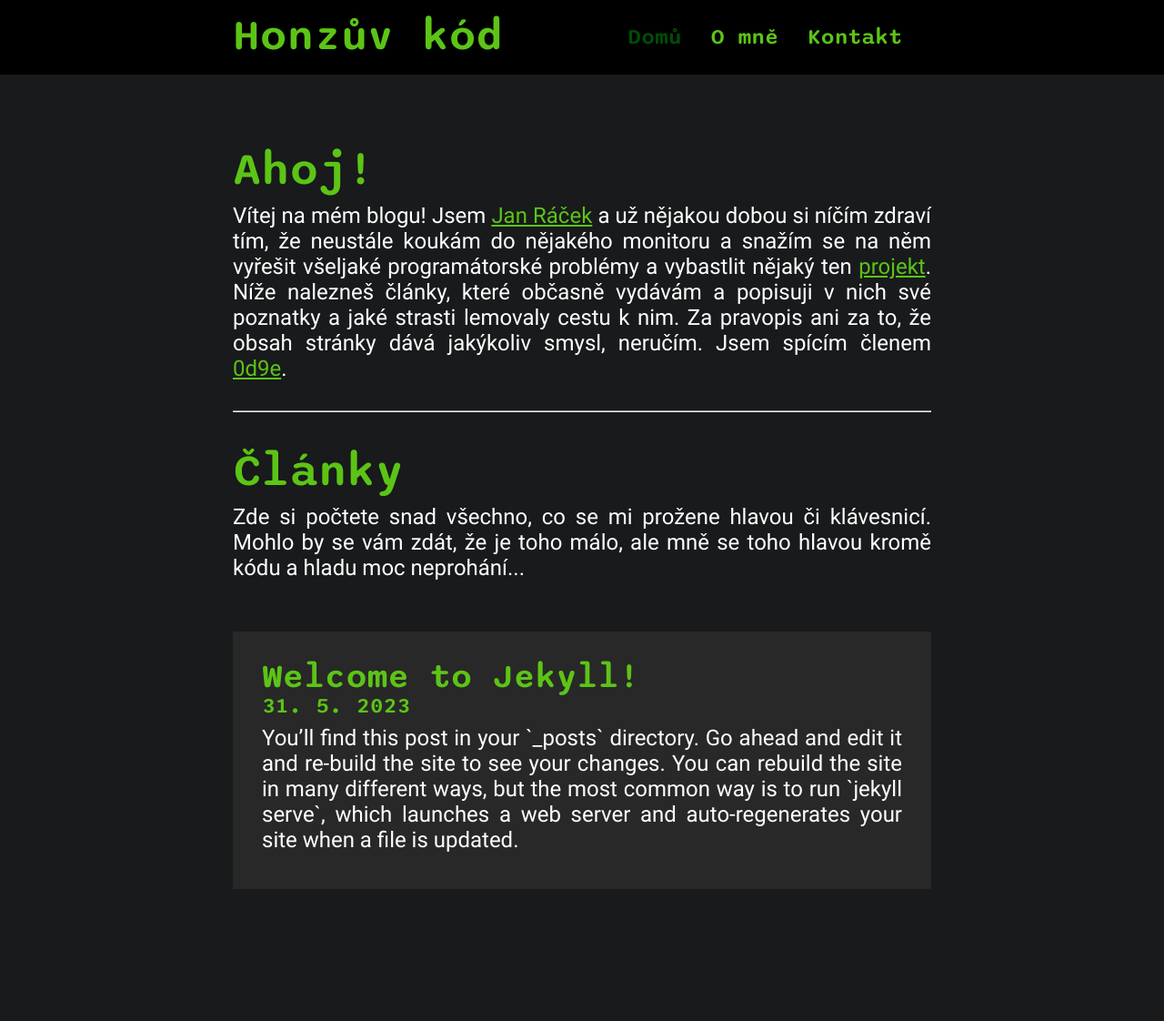
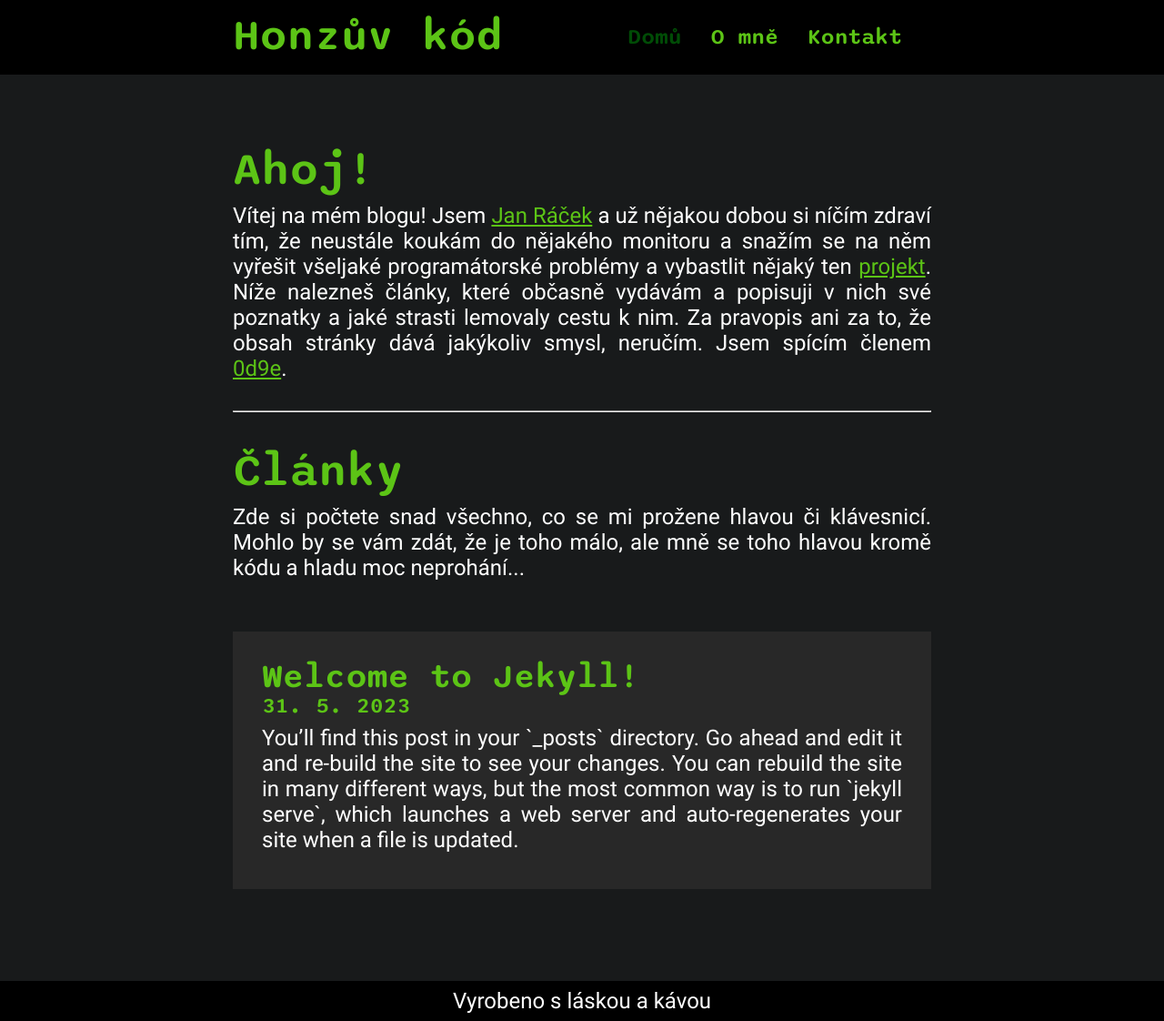
Before and after one commit to CloudMracek/HonzuvKodDev, a Jekyll site: the page built from index.html, in a window 1280 px wide. Shown: the whole page at 91% size. Built offline with Jekyll 4.4.1, drawn with Linux system fonts in a browser that asks for light colours; before the commit the page ends 977 px from its top, so only the background shows below that.

Commit message:
Footer, fixed header link

```diff
--- a/_layouts/default.html
+++ b/_layouts/default.html
@@ -9,12 +9,20 @@
 <body>
 	<header>
 		<div class="container">
-			<h1>Honzův kód</h1>
+			<a href="/"><h1>Honzův kód</h1></a>
 			{% include navigation.html %}
 		</div>
 	</header>
+
 	<main class="container">
-		{{ content }}
+		<div class="content-wrapper">
+			{{ content }}
+		</div>
 	</main>
+
+	<footer>
+		<p>Vyrobeno s láskou a kávou</p>
+	</footer>
+
 </body>
 </html>
--- a/_sass/main.scss
+++ b/_sass/main.scss
@@ -30,10 +30,18 @@ html, body {
 	padding: 0;
 	margin: 0;
 	color: white;
+	height: 100%;
 }
 
 body {
 	background-color: $background-color;
+}
+
+main  {
+	min-height: 100%;
+	display: flex;
+	flex-direction: column;
+	padding-bottom: 3rem;
 }
 
 h1, h2, h3, h4, h5, h6 {
@@ -99,6 +107,10 @@ header h1 {
 	padding: 1rem 0 1rem 0;
 }
 
+header a {
+	text-decoration: none;
+}
+
 header nav {
 	display: flex;
 }
@@ -139,3 +151,15 @@ header nav .active {
 	font-family: $font-titles;
 	color: $main-color;
 }
+
+footer {
+	width: 100%;
+	display: block;
+	background-color: black;
+	margin-top: auto;
+}
+
+
+footer p {
+	text-align: center;
+}
```
Also changed, not shown: 404.html (+3 -19 lines).
